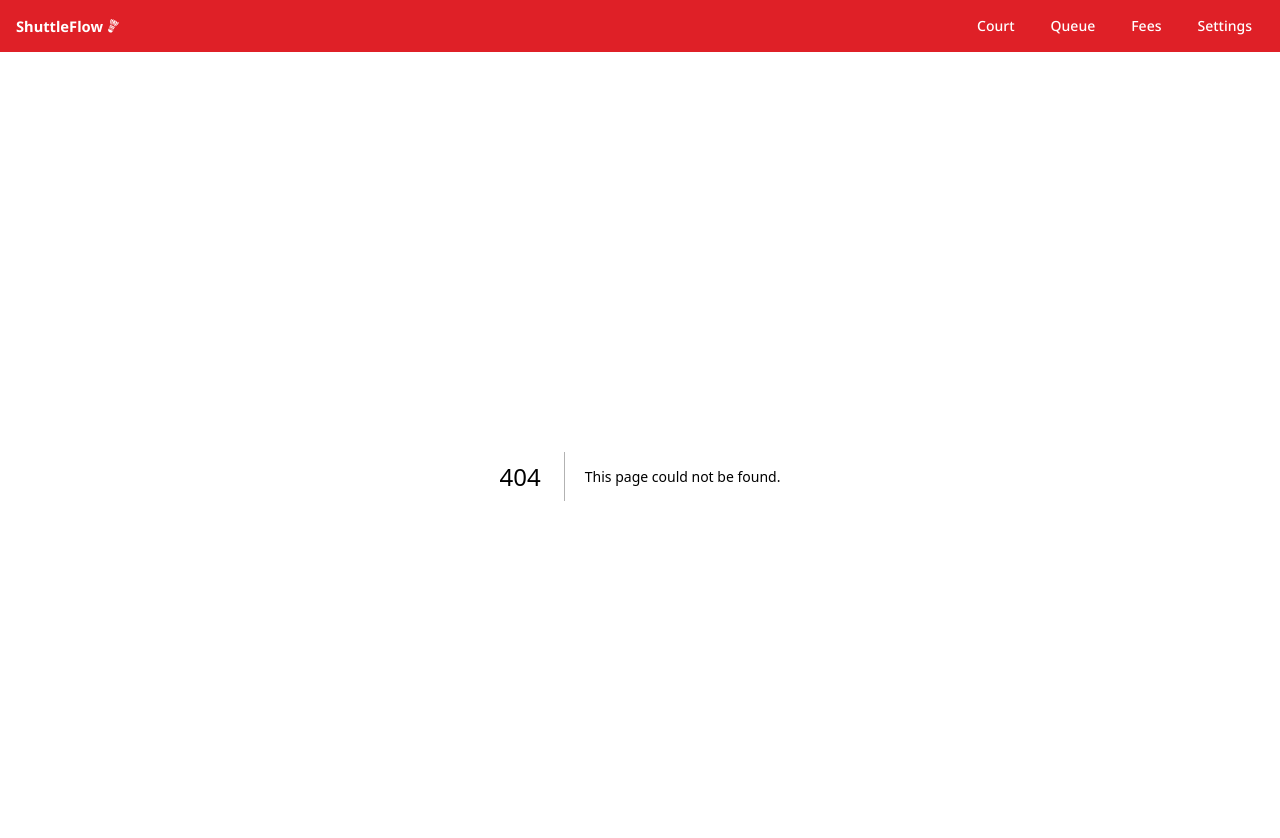
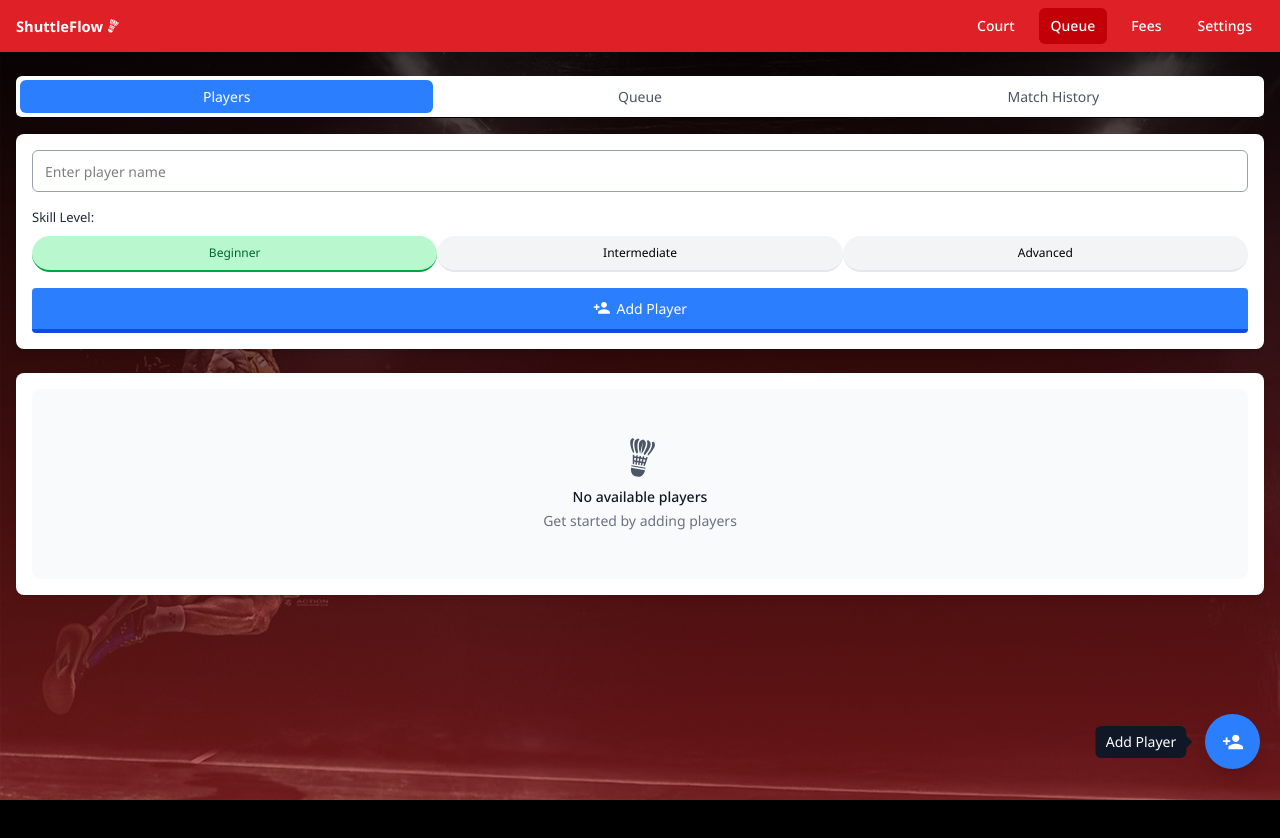
Before and after one commit to christianemmanuel/shuttleflow, a Next.js app: page /players in a window 1280 px wide. Before the commit this address had no page. Shown: the top 838 px of the page. After the commit the page ends 800 px from the top, so only its background shows below. Built offline with nearby package versions, Linux system fonts and the light colour scheme.

Commit message:
new flow on adding players

```diff
--- a/app/globals.css
+++ b/app/globals.css
@@ -29,7 +29,7 @@ input, select, textarea {
 
 .badminton-court-card {
   background-image: url("/badminton-linev2.png");
-background-size: contain;
+  background-size: contain;
   background-position: center;
   background-repeat: no-repeat;
   width: 100%;
--- a/app/page.tsx
+++ b/app/page.tsx
@@ -60,7 +60,7 @@ const Home = () => {
             inModal={true}
             onPlayerAdded={() => {
               addPlayerModal.closeModal();
-              router.push('/queue');
+              router.push('/players');
             }}
           />
         </div>
--- a/app/settings/page.tsx
+++ b/app/settings/page.tsx
@@ -33,14 +33,14 @@ const Settings = () => {
         <div className="bg-white p-4 rounded-lg shadow-md mb-5">
           <h3 className="text-lg font-bold mb-4">Settings</h3>
 
-          <div className="grid grid-cols-1 md:grid-cols-3 gap-4 mb-2.5">
+          <div className="grid grid-cols-1 max-w-[600px] gap-4 mb-2.5">
             <div className="bg-gray-100 p-4 rounded-lg flex items-center justify-between">
               <p className="text-sm text-gray-800">Reset All Data</p>
               <button onClick={resetAllModal.openModal} type="submit" className="bg-red-500 hover:bg-red-600 text-white py-1 px-4 h-[34px] min-w-[87px] rounded-md cursor-pointer flex items-center justify-center transition relative w-auto">Reset all</button>
             </div>
           </div>
 
-          <div className="grid grid-cols-1 md:grid-cols-3 gap-4 mb-2.5">
+          <div className="grid grid-cols-1 max-w-[600px] gap-4 mb-2.5">
             <div className="bg-gray-100 p-4 rounded-lg flex items-center justify-between">
               <p className="text-sm text-gray-800">Terms of Use</p>
               <button type="submit" className="bg-gray-500 hover:bg-gray-600 text-white py-1 px-4 h-[34px] min-w-[87px] rounded-md cursor-pointer flex items-center justify-center transition relative w-auto">View</button>
--- a/components/courts/CourtCard.tsx
+++ b/components/courts/CourtCard.tsx
@@ -1,9 +1,11 @@
 'use client';
 
 import React, { useState, useEffect } from 'react';
+import Link from 'next/link';
 import { Court, Player } from '@/types';
 import { formatTime } from '@/lib/utils';
 import { useToast } from '@/context/ToastContext';
+import { IoPersonAddSharp } from "react-icons/io5";
 
 interface CourtCardProps {
   court: Court;
@@ -173,11 +175,17 @@ export default function CourtCard({ court, players, onComplete }: CourtCardProps
           </button>
         </>
       )}
-
       {court.status === 'available' && (
         <>
-          <div className="flex items-center justify-center h-full ">
-            <p className="text-gray-500 text-sm mb-4">Available for play 🏸</p>
+          <div className="flex items-center justify-center flex-col mt-[20px] sm:mt-[32px]">
+            <p className="text-gray-500 text-sm mb-4">Add players to start the game</p>
+            <Link href='/players'
+              type="submit"
+              className="bg-blue-500 text-[13px] hover:bg-blue-600 text-white gap-1.5 py-1.5 px-3 rounded w-auto cursor-pointer flex items-center justify-center transition relative
+                border-b-[4px] border-b-blue-700 hover:border-b-blue-800 active:border-b-blue-900 active:translate-y-[2px]"
+            >
+              <><IoPersonAddSharp /> Add Players</>
+            </Link>
           </div>
 
           <div className='court-sideline-left'></div>
--- a/components/players/AddPlayerForm.tsx
+++ b/components/players/AddPlayerForm.tsx
@@ -3,10 +3,7 @@
 import React, { useState } from 'react';
 import { useData } from '@/context/DataContext';
 import { useToast } from '@/context/ToastContext';
-
-import { IoLogoOctocat } from "react-icons/io";
-import { FaShieldCat } from "react-icons/fa6";
-import { GiPocketBow } from "react-icons/gi";
+import { MdPersonAdd } from "react-icons/md";
 
 interface PlayerListProps {
   inModal?: boolean;
@@ -78,7 +75,7 @@ export default function AddPlayerForm({ inModal = false, onPlayerAdded }: Player
               // Clear error when user starts typing again
               if (error) setError(null);
             }}
-            className={`w-full border ${error ? 'border-red-500' : 'border-gray-300'} rounded-md px-3 py-2 h-[42px] text-[14px]`}
+            className={`w-full border ${error ? 'border-red-500' : 'border-gray-400'} rounded-md px-3 py-2 h-[42px] text-[14px]`}
             placeholder="Enter player name"
           />
           {error && (
@@ -86,14 +83,14 @@ export default function AddPlayerForm({ inModal = false, onPlayerAdded }: Player
           )}
         </div>
 
-        <div className='mb-5'>
-          <label className="block text-sm mb-2 text-gray-800">
-            Skill Level
+        <div className='mb-4'>
+          <label className="block text-[13px] mb-2 text-gray-800">
+            Skill Level:
           </label>
-          <div className="flex space-x-4 sm:flex-row flex-col sm:gap-0 gap-2">
+          <div className="flex flex-row sm:gap-0 gap-2">
             <label
-              className={`flex items-center px-4 py-2 rounded cursor-pointer w-full justify-center
-                ${skillLevel === 'beginner' ? 'bg-green-200 text-green-800' : 'bg-gray-100'}
+              className={`flex items-center px-4 py-2 rounded-[50px] cursor-pointer w-full justify-center text-[12px] border-b-[2px] border-b-gray-200
+                ${skillLevel === 'beginner' ? 'bg-green-200 text-green-800 border-b-green-600' : 'bg-gray-100'}
               `}
             >
               <input
@@ -103,12 +100,12 @@ export default function AddPlayerForm({ inModal = false, onPlayerAdded }: Player
                 onChange={() => setSkillLevel('beginner')}
                 className="hidden"
               />
-              <IoLogoOctocat className='mr-2' /> Beginner
+              Beginner
             </label>
 
             <label
-              className={`flex items-center px-4 py-2 rounded cursor-pointer w-full justify-center
-                ${skillLevel === 'intermediate' ? 'bg-yellow-200 text-yellow-800' : 'bg-gray-100'}
+              className={`flex items-center px-4 py-2 rounded-[50px] cursor-pointer w-full justify-center text-[12px] border-b-[2px] border-b-gray-200
+                ${skillLevel === 'intermediate' ? 'bg-yellow-200 text-yellow-800 border-b-yellow-600' : 'bg-gray-100'}
               `}
             >
               <input
@@ -118,12 +115,12 @@ export default function AddPlayerForm({ inModal = false, onPlayerAdded }: Player
                 onChange={() => setSkillLevel('intermediate')}
                 className="hidden"
               />
-              <FaShieldCat className='mr-2' /> Intermediate
+              Intermediate
             </label>
 
             <label
-              className={`flex items-center px-4 py-2 rounded cursor-pointer w-full justify-center
-                ${skillLevel === 'advanced' ? 'bg-red-200 text-red-800' : 'bg-gray-100'}
+              className={`flex items-center px-4 py-2 rounded-[50px] cursor-pointer w-full justify-center text-[12px] border-b-[2px] border-b-gray-200
+                ${skillLevel === 'advanced' ? 'bg-red-200 text-red-800 border-b-red-600' : 'bg-gray-100'}
               `}
             >
               <input
@@ -133,7 +130,7 @@ export default function AddPlayerForm({ inModal = false, onPlayerAdded }: Player
                 onChange={() => setSkillLevel('advanced')}
                 className="hidden"
               />
-              <GiPocketBow className='mr-2' /> Advanced
+              Advanced
             </label>
           </div>
 
@@ -141,7 +138,7 @@ export default function AddPlayerForm({ inModal = false, onPlayerAdded }: Player
 
         <button
           type="submit"
-          className="bg-blue-500 hover:bg-blue-600 text-white py-2.5 px-4 rounded w-full cursor-pointer flex items-center justify-center transition relative
+          className="bg-blue-500 hover:bg-blue-600 text-white py-2.5 px-4 rounded w-full cursor-pointer flex gap-1.5 items-center justify-center transition relative
              border-b-[4px] border-b-blue-700 hover:border-b-blue-800 active:border-b-blue-900 active:translate-y-[2px]"
           disabled={isAdding}
         >
@@ -154,7 +151,7 @@ export default function AddPlayerForm({ inModal = false, onPlayerAdded }: Player
               Adding player...
             </>
           ) : (
-            <>Add Player</>
+            <><MdPersonAdd size={`1.1rem`} /> Add Player</>
           )}
         </button>
       </form>
--- a/components/queue/AddToQueueForm.tsx
+++ b/components/queue/AddToQueueForm.tsx
@@ -11,6 +11,7 @@ import { GiShuttlecock } from "react-icons/gi";
 import { MdRadioButtonChecked, MdRadioButtonUnchecked } from "react-icons/md";
 import { TbAlertTriangle } from "react-icons/tb";
 
+import AddPlayerForm from '@/components/players/AddPlayerForm';
 
 export default function AddToQueueForm() {
   const { state, addPlayerToQueue, markPlayersAsDonePlaying } = useData();
@@ -46,6 +47,10 @@ export default function AddToQueueForm() {
     !player.currentlyPlaying &&
     !player.inQueue &&
     (showDonePlayers || !player.donePlaying)
+  );
+
+  const donePlayers = players.filter(player =>
+    player.donePlaying
   );
 
   // Filter by search
@@ -144,8 +149,28 @@ export default function AddToQueueForm() {
   };
 
   return (
+    <>
+      <AddPlayerForm />
+
       <div className="bg-white p-4 rounded-lg shadow-md mb-5">
         <form onSubmit={handleSubmit}>
+          {availablePlayers.length >= 1 && (
+            <>
+              <h5 className={`font-medium mb-3 text-center ${availablePlayers.length <= 1 ? `text-[#894b00]` : `text-gray-700`}`}>{availablePlayers.length <= 1 ? `Only ${availablePlayers.length} player added. Please add more.` : 'Players are ready. Start the game!'}</h5>
+              {/* Search Player Form */}
+              <div className="mb-4 relative">
+                <LuUserSearch className="absolute left-3 text-[16px] top-[10.5px] text-gray-500" />
+                <input
+                  type="text"
+                  className="w-full border border-gray-400 rounded-md px-3 py-2 focus:outline-none focus:ring-2 focus:ring-blue-500 pl-8"
+                  placeholder={`Search available players by name`}
+                  value={search}
+                  onChange={e => setSearch(e.target.value)}
+                />
+              </div>
+            </>
+          )}
+
           {filteredPlayers.length === 0 ? (
             <div className="text-center py-12 bg-gray-50 rounded-lg">
               <GiShuttlecock size="3em" className="text-gray-600 mx-auto rotate-190" />
@@ -154,23 +179,11 @@ export default function AddToQueueForm() {
             </div>
           ) : (
             <>
-          {/* Search Player Form */}
-            <div className="mb-4 relative">
-              <LuUserSearch className="absolute left-3 text-[16px] top-[10.5px] text-gray-500" />
-              <input
-                type="text"
-                className="w-full border border-gray-400 rounded-md px-3 py-2 focus:outline-none focus:ring-2 focus:ring-blue-500 pl-8"
-                placeholder="Search player by name..."
-                value={search}
-                onChange={e => setSearch(e.target.value)}
-              />
-            </div>
-
               {/* Game Type Selection */}
               <div className="mb-5 flex items-center">
-              <label htmlFor="doubles" className="text-[13px] text-gray-600 block mr-3 whitespace-nowrap">Game type:</label>
+                <label htmlFor="doubles" className="text-[13px] text-gray-800 block mr-3 whitespace-nowrap">Game type:</label>
                 <div className="flex space-x-3 ml-0 sm:ml-4 gap-3 w-full sm:w-auto">
-                <label className={`flex items-center mr-0 px-5 h-[34px] text-[12px] gap-[.25rem] rounded cursor-pointer bg-gray-200 text-gray-600 w-full sm:w-auto justify-center border-b-[2px] border-b-gray-300 ${gameType === 'doubles' && '!bg-[#e74c3c] text-white font-bold border-b-red-700'}`}>
+                  <label className={`flex items-center mr-0 px-5 h-[36px] text-[12px] gap-[.25rem] rounded-[50px] cursor-pointer bg-gray-100 text-gray-800 w-full sm:w-auto justify-center border-b-[2px] border-b-gray-200 ${gameType === 'doubles' && '!bg-green-200 text-green-800 border-b-green-600'}`}>
                     <input
                       type="radio"
                       name="gameType"
@@ -185,7 +198,7 @@ export default function AddToQueueForm() {
                     {gameType === 'doubles' ? <MdRadioButtonChecked size={`1.2em`} />  : <MdRadioButtonUnchecked size={`1.2em`} /> } <span>Doubles</span>
                   </label>
 
-                <label htmlFor="singles" className={`flex items-center px-5 h-[34px] text-[12px] gap-[.25rem] rounded cursor-pointer bg-gray-200 text-gray-600 w-full sm:w-auto justify-center border-b-[2px] border-b-gray-300 ${gameType === 'singles' && '!bg-[#e74c3c] text-white font-bold border-b-red-700'}`}>
+                  <label htmlFor="singles" className={`flex items-center px-5 h-[36px] text-[12px] gap-[.25rem] rounded-[50px] cursor-pointer bg-gray-100 text-gray-800 w-full sm:w-auto justify-center border-b-[2px] border-b-gray-200 ${gameType === 'singles' && '!bg-yellow-200 text-yellow-800 border-b-yellow-600'}`}>
                     <input
                       type="radio"
                       name="gameType"
@@ -203,7 +216,7 @@ export default function AddToQueueForm() {
               </div>
 
               {donePlayersCount > 0 && (
-              <div className="mb-3 p-2 bg-gray-50 rounded-md">
+                <div className="mb-3 p-2 bg-gray-50 rounded-md hidden">
                   <label className="flex items-center text-[13px] text-gray-500 cursor-pointer">
                     <input
                       type="checkbox"
@@ -227,7 +240,7 @@ export default function AddToQueueForm() {
 
               {/* Player Selection */}
               <div className="mb-4">
-              <div className="grid grid-cols-2 sm:grid-cols-2 md:grid-cols-3 lg:grid-cols-4 gap-2">
+                <div className={`grid ${availablePlayers.length <= 1 ? 'grid-cols-`' : 'grid-cols-2'} sm:grid-cols-2 md:grid-cols-3 lg:grid-cols-4 gap-2`}>
                   {filteredPlayers.map(player => {
                     const teamNumber = getPlayerTeam(player.id);
                     const teamColor = teamNumber === 1 ? 'bg-blue-100 border-blue-300' :
@@ -375,5 +388,6 @@ export default function AddToQueueForm() {
           </div>
         )}
       </div>
+    </>
   );
 }
--- a/components/ui/Header.tsx
+++ b/components/ui/Header.tsx
@@ -5,8 +5,10 @@ import Link from 'next/link';
 import { GiShuttlecock } from "react-icons/gi";
 import { FaListUl } from "react-icons/fa6";
 import { GiMoneyStack } from "react-icons/gi";
+import { GrMoney } from "react-icons/gr";
 import { FiSettings } from "react-icons/fi";
 import { usePathname } from 'next/navigation';
+import { BsPersonLinesFill } from "react-icons/bs";
 
 export default function Header() {
   const pathname = usePathname();
@@ -26,7 +28,7 @@ export default function Header() {
             <Link href="/" className={`px-3 py-2 rounded-md text-sm font-medium hover:bg-red-700 transition ${isActive('/') && 'text-white bg-red-700'}`}>
               Court
             </Link>
-            <Link href="/queue" className={`px-3 py-2 rounded-md text-sm font-medium hover:bg-red-700 transition ${isActive('/queue') && 'text-white bg-red-700'}`}>
+            <Link href="/players" className={`px-3 py-2 rounded-md text-sm font-medium hover:bg-red-700 transition ${isActive('/players') && 'text-white bg-red-700'}`}>
               Queue
             </Link>
             <Link href="/fees" className={`px-3 py-2 rounded-md text-sm font-medium hover:bg-red-700 transition ${isActive('/fees') && 'text-white bg-red-700'}`}>
@@ -55,15 +57,15 @@ export default function Header() {
             </Link>
 
             <Link
-              href="/queue"
+              href="/players"
               className={`mx-3 px-2 flex justify-between items-center flex-col gap-1 rounded-md text-[13px] font-medium transition ${
-                isActive('/queue')
+                isActive('/players')
                   ? 'text-red-500 hover:bg-red-100'
                   : 'text-gray-400 hover:bg-gray-100'
               }`}
             >
-              <FaListUl size="1.3rem"/>
-              <span>Queue</span>
+              <BsPersonLinesFill size="1.4rem"/>
+              <span>Players</span>
             </Link>
 
             <Link
@@ -74,7 +76,7 @@ export default function Header() {
                   : 'text-gray-400 hover:bg-gray-100'
               }`}
             >
-              <GiMoneyStack size="1.3rem"/>
+              <GrMoney size="1.2rem"/>
               <span>Fees</span>
             </Link>
 
```
Also changed, not shown: app/players/page.tsx (renamed from app/queue/page.tsx). Lines whose indentation alone changed are shown as unchanged.
